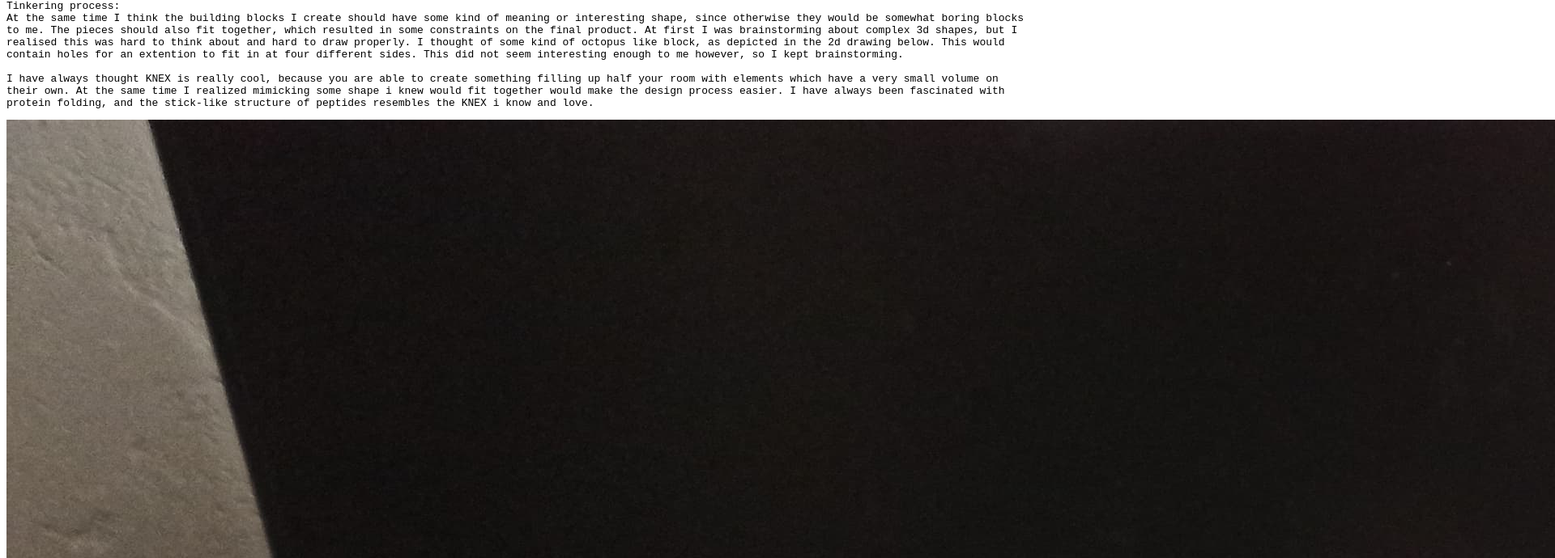
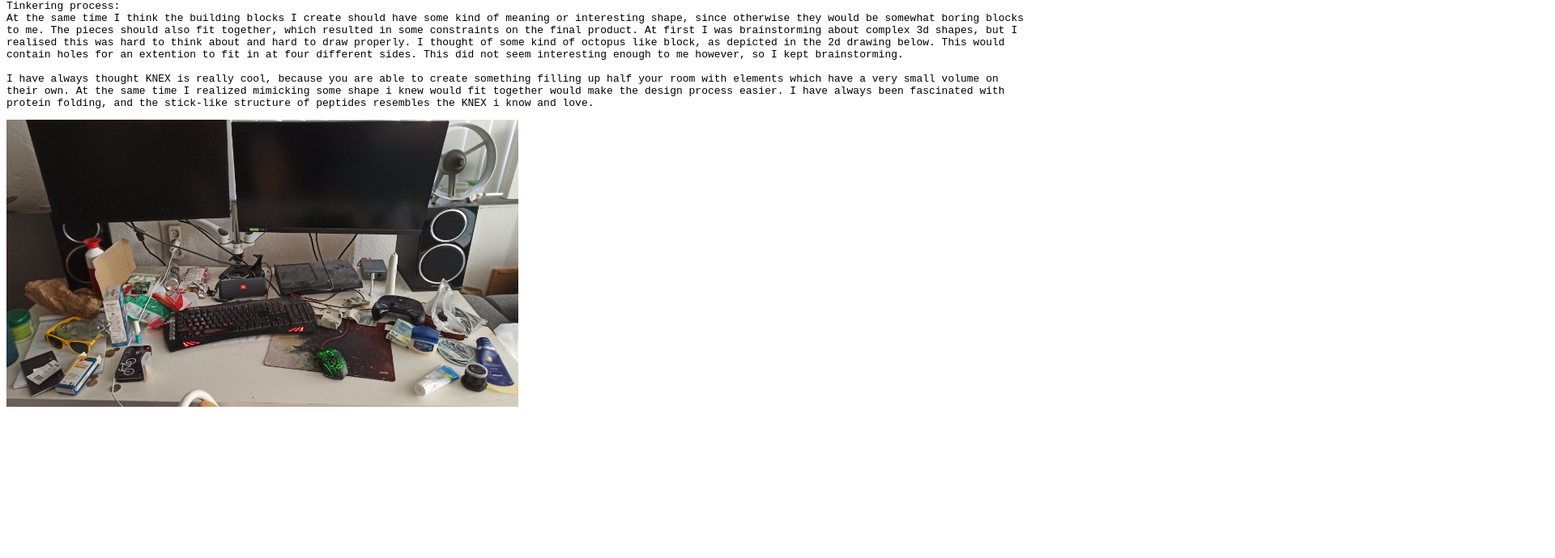
Before and after one commit to oliebol9999/Mastering-Tinkering, a plain HTML site: page index.html in a window 1280 px wide. Shown: the part 382-1072 px from the top of the page at 81% size, 1920 px wide, since content can reach past the window. After the commit the page ends 897 px from the top, so only its background shows below. Drawn offline with Linux system fonts and the light colour scheme.

Commit message:
made the picture smaller

```diff
--- a/index.html
+++ b/index.html
@@ -37,6 +37,6 @@
             });
     </script>
 
-    <img src="Pictures/desktop.jpeg" alt="A photo">
+    <img src="Pictures/desktop.jpeg" alt="A photo" style="max-width: 50%; height: auto;">
 </body>
 </html>
```
